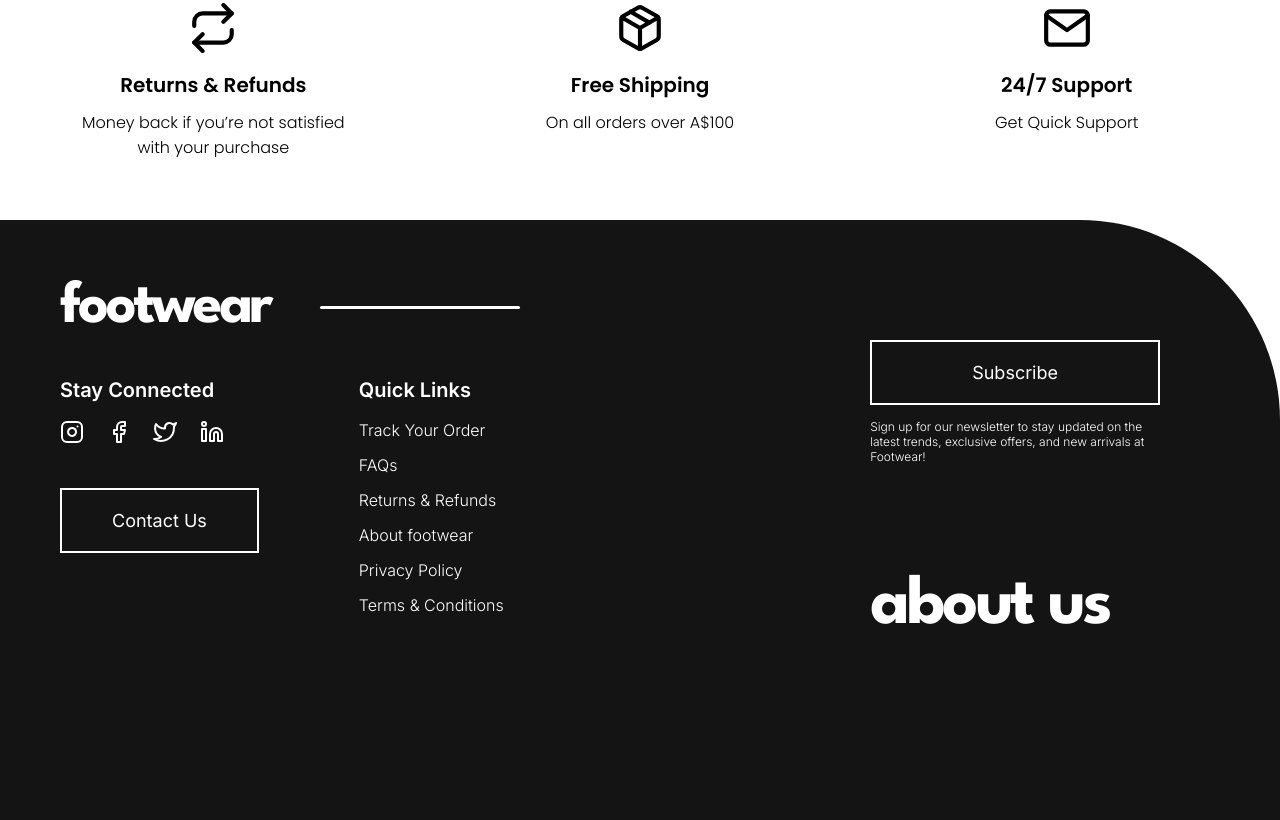
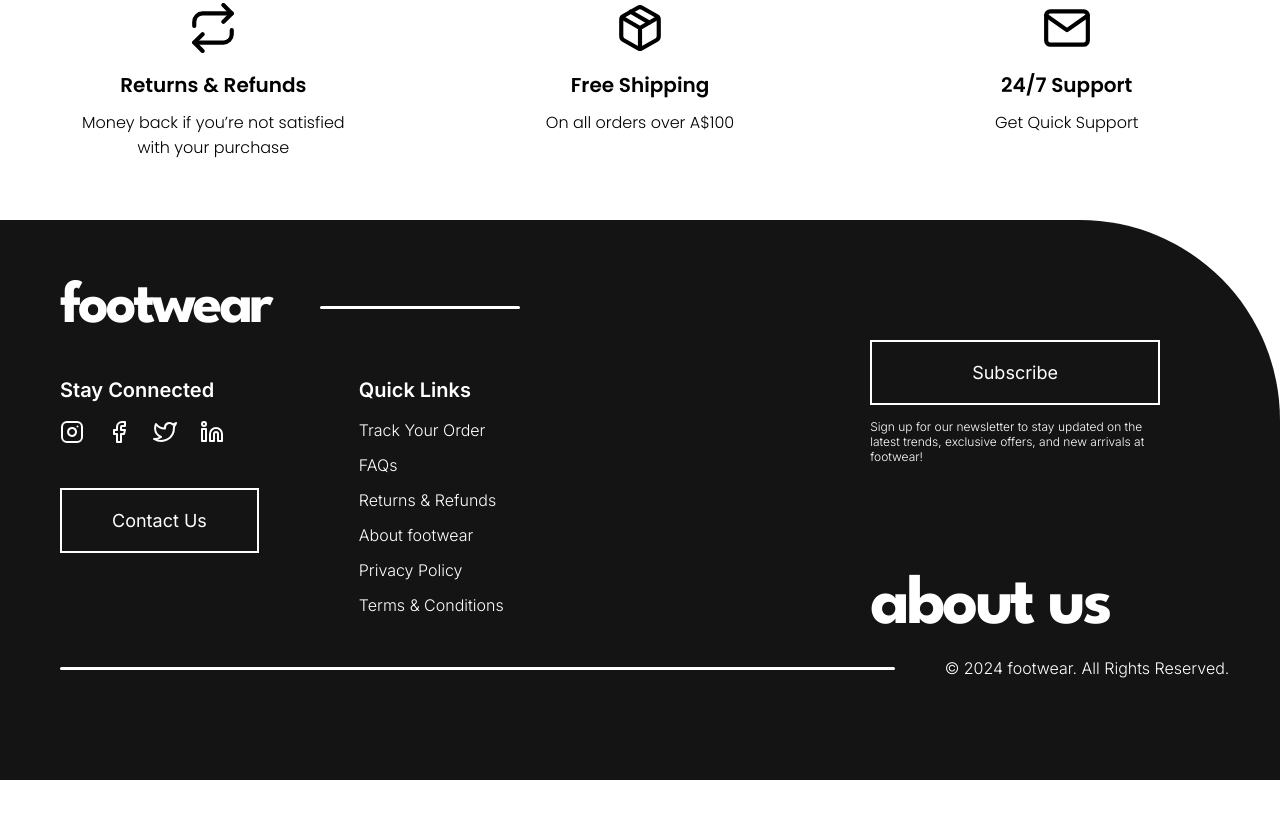
Before and after one commit to swayamsth/footwear, a plain HTML site: page index.html in a window 1280 px wide. Shown: the part 3228-4048 px from the top of the page. After the commit the page ends 4008 px from the top, so only its background shows below. Drawn offline with Linux system fonts and the light colour scheme.

Commit message:
Complete footer section

```diff
--- a/index.html
+++ b/index.html
@@ -560,6 +560,8 @@
         </main>
 
         <footer>
+            <div class="footer-info">
+
                 <div class="left-side">
                     <div class="footer-logo">
                         <div class="logo-reverse">footwear</div><hr>
@@ -624,12 +626,16 @@
                         <button class="btn btn-reverse">Subscribe</button>
                     </a>
 
-                <p>Sign up for our newsletter to stay updated on the latest trends, exclusive offers, and new arrivals at Footwear!</p>
+                    <p>Sign up for our newsletter to stay updated on the latest trends, exclusive offers, and new arrivals at footwear!</p>
 
                     <a class="about-us logo-reverse" href="#">about us</a>
                 </div>
 
+            </div>
 
+            <div class="copyright">
+                <hr><p>&copy; 2024 footwear. All Rights Reserved.</p>
+            </div>
         </footer>
     </body>
 </html>
--- a/style.css
+++ b/style.css
@@ -599,13 +599,17 @@ a:hover{
 /* Footer */
 
 footer{
-    display: flex;
-    justify-content: space-between;
     font-family: var(--ff-inter);
     background-color: var(--night);
     color: var(--white);
     border-radius: 0 200px 0 0;
-    height: 75vh;
+    height: 70vh;
+    width: 100%;
+}
+
+.footer-info{
+    display: flex;
+    justify-content: space-between;
 }
 
 .left-side{
@@ -711,3 +715,26 @@ footer{
     text-decoration: none;
     color: var(--white);
 }
+
+.copyright{
+    margin-top: 20px;
+    display: flex;
+    align-items: center;
+    gap: 5rem;
+}
+
+.copyright > hr{
+    margin-left: 60px;
+    width: 70%;
+    height: 3px;
+    border-radius: 30px;
+    border: none;
+    background-color: var(--white);
+}
+
+.copyright p {
+    font-family: var(--ff-inter);
+    font-weight: var(--fw-300);
+    font-size: 16px;
+    width: 360px;
+}
```
Lines whose indentation alone changed are shown as unchanged.
